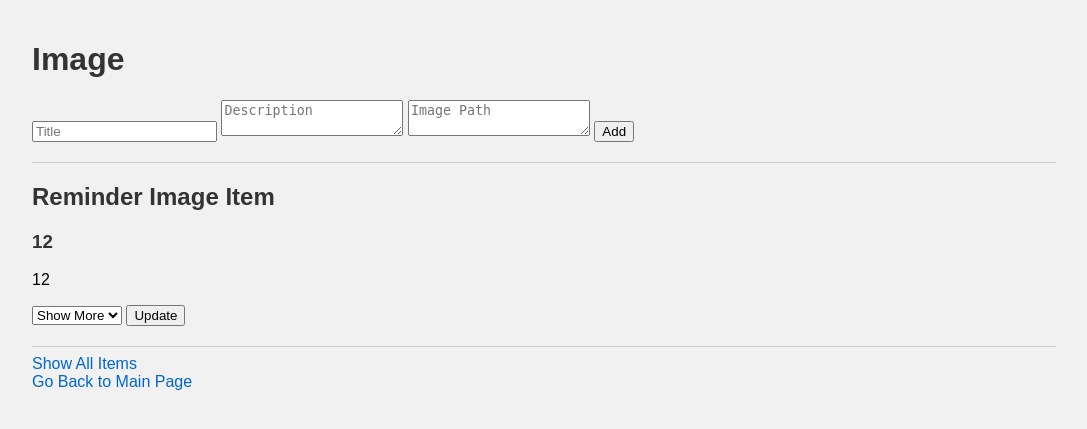
After one commit to kamra34/language_learning_platform, a Flask app: page /image/ in a window 1280 px wide. The commit adds this page. Shown: the top 429 px of the page, without its empty margins (96-1183 px from the left). Run offline with Flask 3, Linux system fonts and the light colour scheme.

Commit message:
Added very basic functionality for image

```diff
--- a/language_learning_platform/routes/__init__.py
+++ b/language_learning_platform/routes/__init__.py
@@ -1,3 +1,3 @@
 from .vocabulary import vocabulary
 from .grammar import grammar
-#from .image import image
+from .image import image
--- a/language_learning_platform/routes/grammar.py
+++ b/language_learning_platform/routes/grammar.py
@@ -1,7 +1,7 @@
 # routes/grammar.py
 from flask import Blueprint, request, render_template, redirect, url_for
-from language_learning_platform.models import Grammar
-from language_learning_platform.models.models import db
+#from language_learning_platform.models import Grammar
+from language_learning_platform.models.models import db, Grammar
 from sqlalchemy.sql.expression import func
 from flask import jsonify
 
--- a/language_learning_platform/routes/image.py
+++ b/language_learning_platform/routes/image.py
@@ -1,40 +1,40 @@
 # routes/image.py
-from flask import Blueprint, request, render_template, redirect, url_for
-from language_learning_platform.models import Grammar
-from language_learning_platform.models.models import db
+from flask import Blueprint, render_template, request, redirect, url_for
+from language_learning_platform.models.models import db, Image
 from sqlalchemy.sql.expression import func
 from flask import jsonify
 
-grammar = Blueprint('grammar', __name__, url_prefix='/grammar')
+image = Blueprint('image', __name__, url_prefix='/image')
 
-@grammar.route('/', methods=['GET', 'POST'])
-def grammar_page():
+@image.route('/', methods=['GET', 'POST'])
+def image_page():
     if request.method == 'POST':
         title = request.form.get('title')
         description = request.form.get('description')
-        gram = Grammar(title=title, description=description)
-        db.session.add(gram)
+        image_path = request.form.get('image_path')
+        img = Image(title=title, description=description, image_path=image_path)
+        db.session.add(img)
         db.session.commit()
-        return redirect(url_for('grammar.grammar_page'))
+        return redirect(url_for('image.image_page'))
 
-    reminder_item = Grammar.query.order_by(func.random()).first()
-    return render_template('grammar.html', reminder_item=reminder_item)
+    reminder_item = Image.query.order_by(func.random()).first()
+    return render_template('image.html', reminder_item=reminder_item)
 
-@grammar.route('/update/<int:id>', methods=['POST'])
-def update_grammar(id):
+@image.route('/all_image', methods=['GET'])
+def all_image():
+    image_items = Image.query.all()
+    return render_template('all_image.html', items=image_items)
+
+@image.route('/image/update/<int:id>', methods=['POST'])
+def update_image(id):
     mastery = request.form.get('mastery')
-    gram = Grammar.query.get(id)
-    if gram:
-        gram.mastery = mastery
+    img = Image.query.get(id)
+    if img:
+        img.mastery = mastery
         db.session.commit()
-    return redirect(url_for('grammar.grammar_page'))
+    return redirect(url_for('image.image_page'))
 
-@grammar.route('/all', methods=['GET'])
-def all_grammar():
-    gramm_items = Grammar.query.all()
-    return render_template('all_grammar.html', items=gramm_items)
-
-@grammar.route('/api', methods=['GET'])
-def api_grammar():
-    gramm_items = Grammar.query.all()
-    return jsonify([item.to_dict() for item in gramm_items])
+@image.route('/api/image', methods=['GET'])
+def api_image():
+    image_items = Image.query.all()
+    return jsonify([item.to_dict() for item in image_items])
--- a/language_learning_platform/routes/vocabulary.py
+++ b/language_learning_platform/routes/vocabulary.py
@@ -1,6 +1,6 @@
 from flask import Blueprint, request, render_template, redirect, url_for
-from language_learning_platform.models import Vocabulary
-from language_learning_platform.models.models import db
+#from language_learning_platform.models import Vocabulary
+from language_learning_platform.models.models import db, Vocabulary
 from sqlalchemy.sql.expression import func
 from flask import jsonify
 
--- a/main.py
+++ b/main.py
@@ -2,6 +2,7 @@ from flask import Flask, render_template
 from language_learning_platform.models.models import db, Vocabulary, Grammar, Image
 from language_learning_platform.routes.vocabulary import vocabulary
 from language_learning_platform.routes.grammar import grammar
+from language_learning_platform.routes.image import image
 import os
 
 app = Flask(__name__)
@@ -14,6 +15,7 @@ db.init_app(app)
 # Register the blueprints
 app.register_blueprint(vocabulary)
 app.register_blueprint(grammar)
+app.register_blueprint(image)
 
 @app.route('/', methods=['GET'])
 def home():
--- /dev/null
+++ b/templates/image.html
@@ -0,0 +1,33 @@
+{% extends 'base.html' %}
+
+{% block content %}
+<h1>Image</h1>
+<form method="POST">
+    <input type="text" name="title" placeholder="Title" required>
+    <textarea name="description" placeholder="Description" required></textarea>
+    <textarea name="image_path" placeholder="Image Path" required></textarea>
+    <input type="submit" value="Add">
+</form>
+<hr>
+<h2>Reminder Image Item</h2>
+{% if reminder_item %}
+    <div>
+        <h3>{{ reminder_item.title }}</h3>
+        <p>{{ reminder_item.description }}</p>
+        <form method="POST" action="{{ url_for('image.update_image', id=reminder_item.id) }}">
+            <select name="mastery">
+                <option value="Show More">Show More</option>
+                <option value="Show Less">Show Less</option>
+                <option value="Mastered">Mastered</option>
+            </select>
+            <input type="submit" value="Update">
+        </form>
+    </div>
+{% else %}
+    <p>No reminder item available.</p>
+{% endif %}
+<hr>
+<a href="{{ url_for('image.all_image') }}">Show All Items</a>
+<br>
+<a href="{{ url_for('home') }}">Go Back to Main Page</a>
+{% endblock %}
--- a/templates/index.html
+++ b/templates/index.html
@@ -7,5 +7,6 @@
     <h1>Welcome to the Language Learning App</h1>
     <a href="{{ url_for('vocabulary.vocabulary_page') }}">Vocabulary</a>
     <a href="{{ url_for('grammar.grammar_page') }}">Grammar</a>
+    <a href="{{ url_for('image.image_page') }}">Image</a>
 </body>
 </html>
```
Also changed, not shown: language_learning_platform/models/models.py (+10 -14 lines), templates/all_image.html (added, +13 -0 lines), db/test.db.
